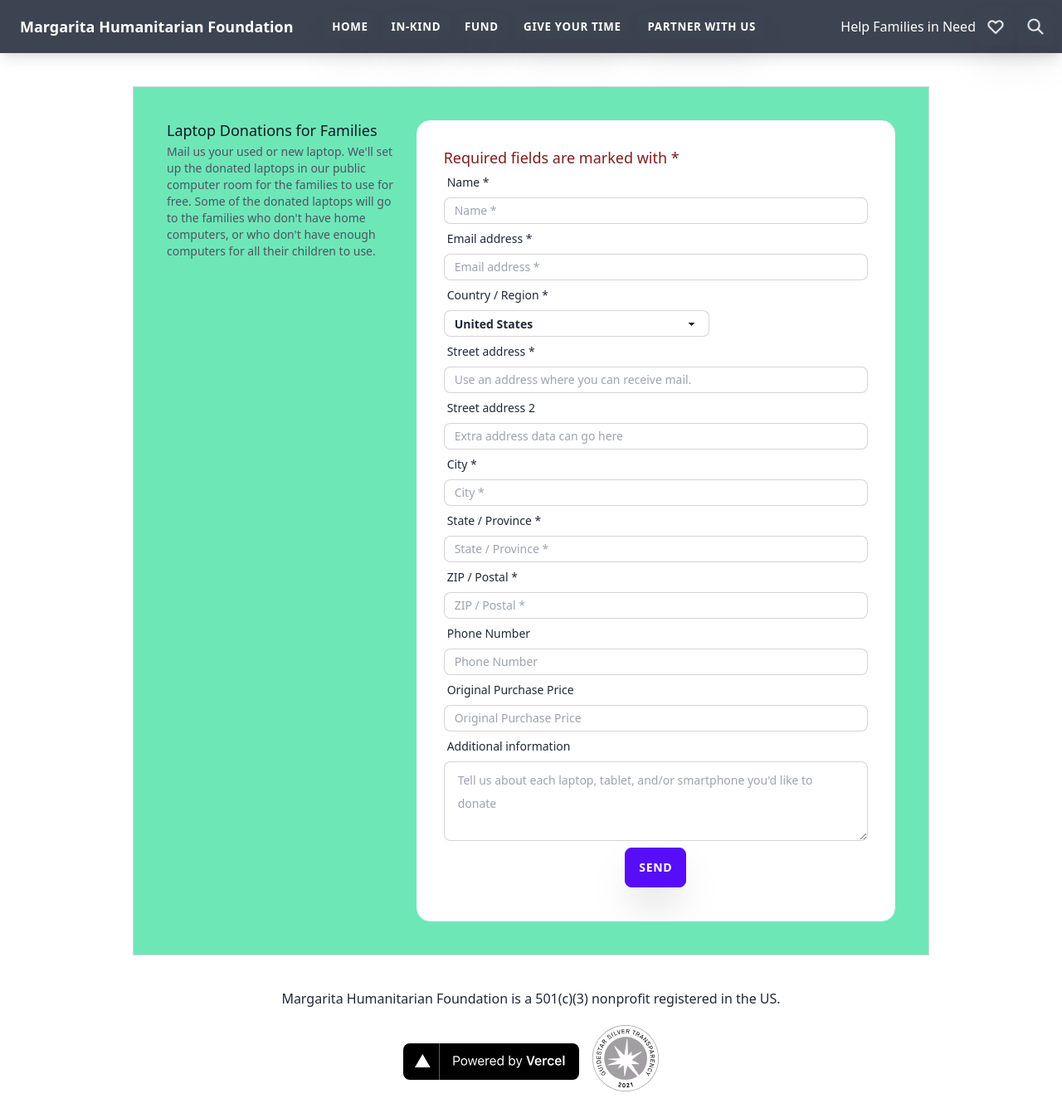
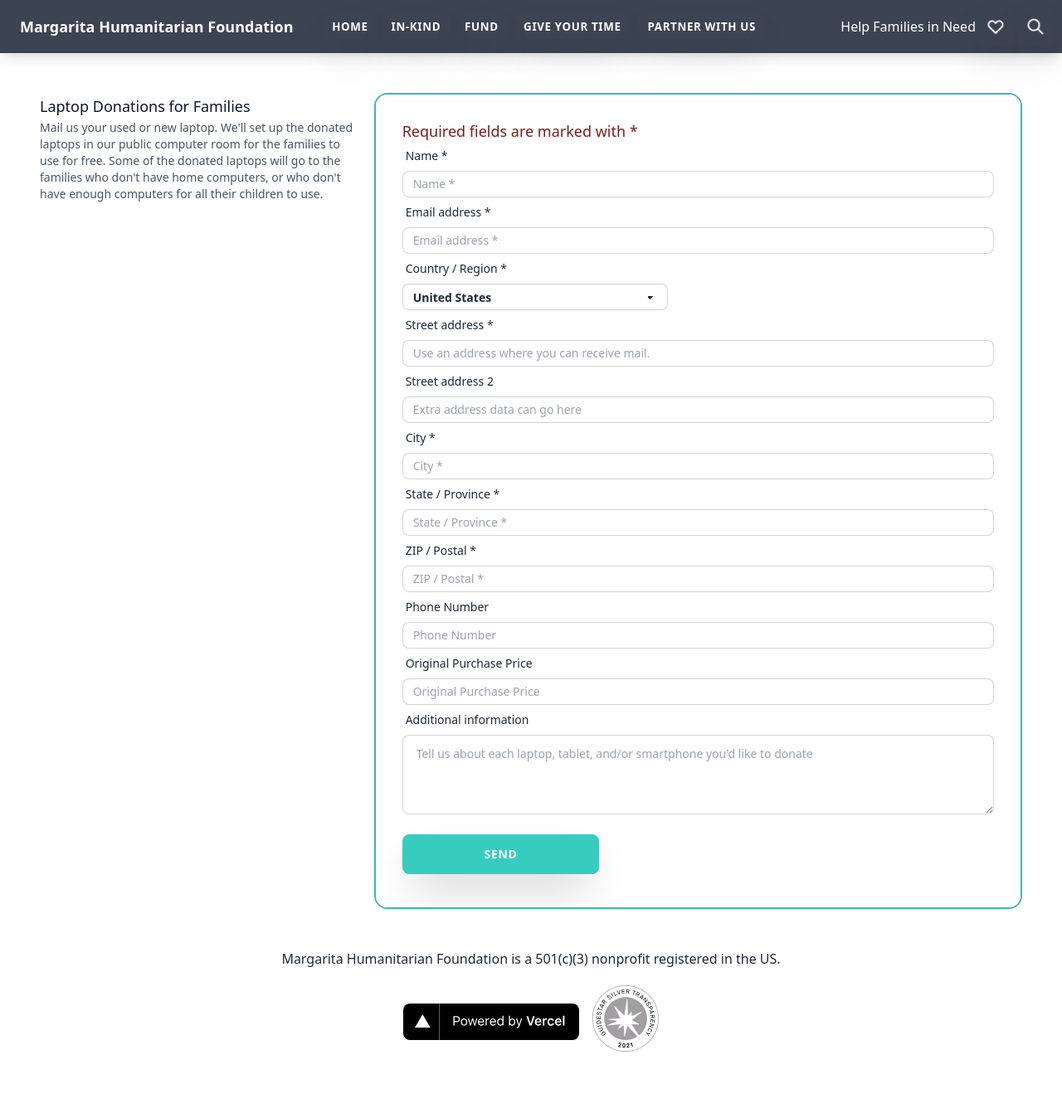
Before and after one commit to margaritahumanitarian/helpafamily, a Next.js app: page /give-devices in a window 1280 px wide. Shown: the whole page at 83% size. After the commit the page ends 1294 px from the top, so only its background shows below. Built offline with nearby package versions, Linux system fonts and the light colour scheme.

Commit message:
style improvements

```diff
--- a/pages/give-devices.js
+++ b/pages/give-devices.js
@@ -108,11 +108,11 @@ export default function GiveDevicesPage() {
       </Head>
       <Navbar />
       <main>
-        <div className="m-auto w-3/4 p-10 my-10 bg-green-300 border border-gray-300">
+        <div className="p-12" style={{ marginTop: '-.5rem' }}>
           <div className="mt-10 sm:mt-0">
             <div className="md:grid md:grid-cols-3 md:gap-6">
               <div className="md:col-span-1">
-                <div className="px-4 sm:px-0">
+                <div className="px-4 mt-1 sm:px-0">
                   <h3 className="text-lg font-medium leading-6 text-gray-900">
                     {'Laptop Donations for Families'}
                   </h3>
@@ -122,7 +122,10 @@ export default function GiveDevicesPage() {
                 </div>
               </div>
               <div className="mt-5 md:mt-0 md:col-span-2">
-                <div className="card bordered">
+                <div
+                  className="card bordered"
+                  style={{ border: '2px solid #42B2B8' }}
+                >
                   <div className="card-body bg-white">
                     <form onSubmit={handleSubmit}>
                       <h3 className="text-lg font-medium leading-6 text-red-900">
@@ -200,8 +203,8 @@ export default function GiveDevicesPage() {
                         placeholder="Tell us about each laptop, tablet, and/or smartphone you'd like to donate"
                         value={description}
                       />
-                      <div className="flex items-center justify-center py-2">
-                        <button className="btn btn-primary" type="submit">
+                      <div className="mt-4 py-2">
+                        <button className="btn btn-accent w-1/3" type="submit">
                           {'Send'}
                         </button>
                       </div>
```
